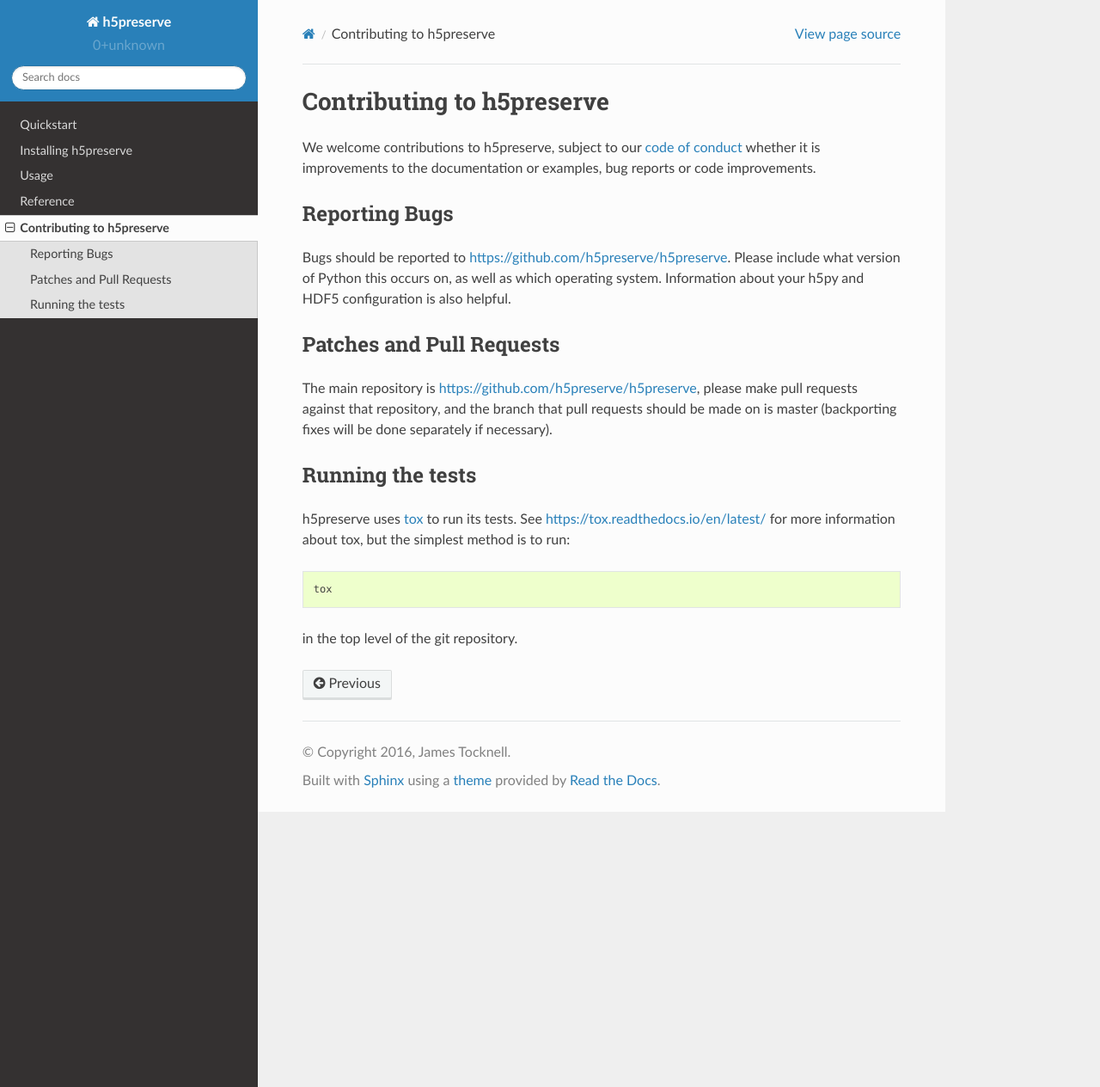
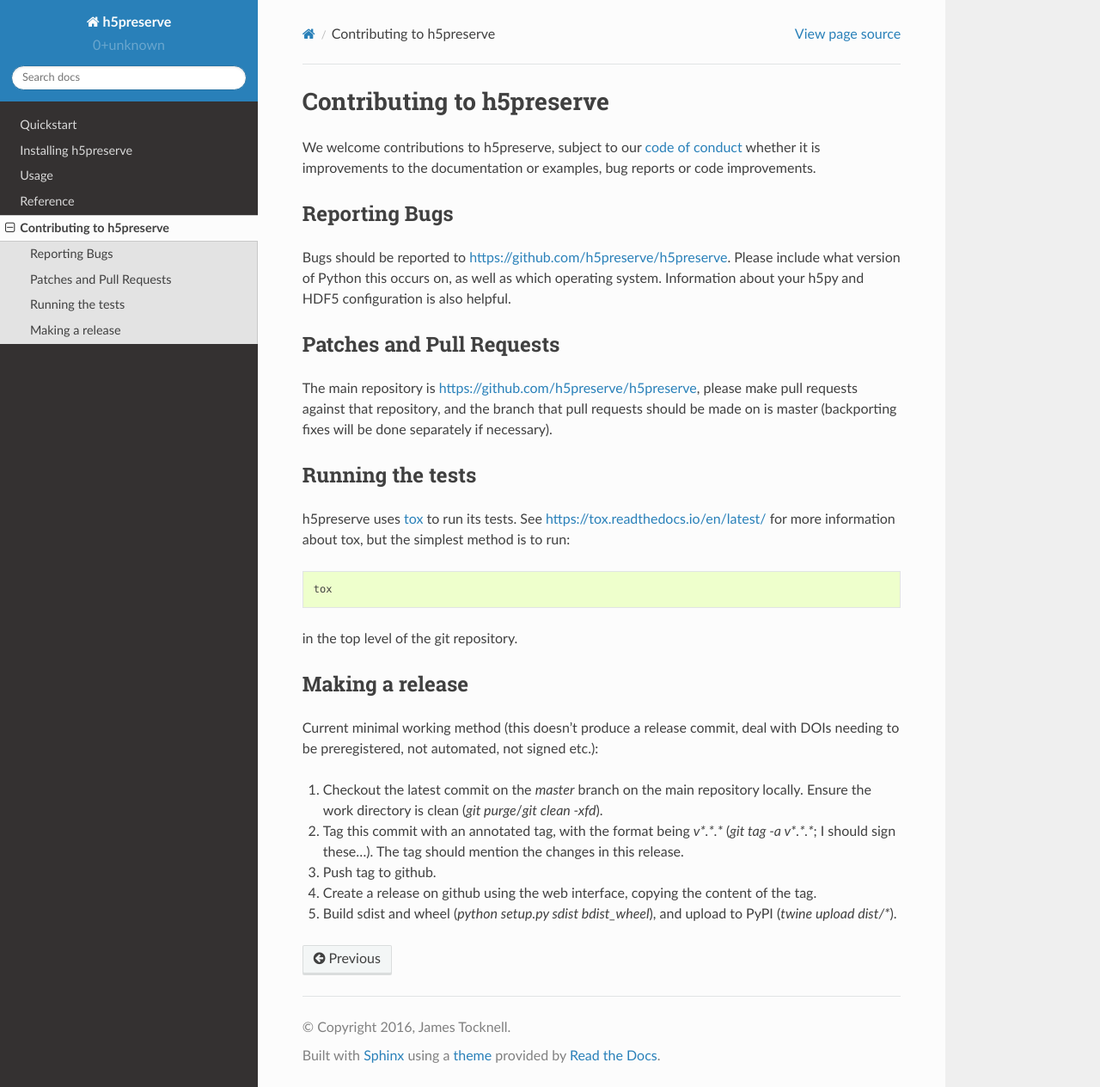
Before and after one commit to h5preserve/h5preserve, a Sphinx documentation site: the page built from docs/Contributing.rst, in a window 1280 px wide and 1264 px high. Shown: the whole window at 86% size. Built offline with Sphinx 7.4.7 and the Read the Docs theme 2.0.0, drawn with Linux system fonts in a browser that asks for light colours.

Commit message:
DOC: Add releasing instructions

```diff
--- a/docs/Contributing.rst
+++ b/docs/Contributing.rst
@@ -29,3 +29,19 @@
 in the top level of the git repository.
 
 .. _tox: https://tox.readthedocs.io/en/latest/
+
+Making a release
+----------------
+Current minimal working method (this doesn't produce a release commit, deal
+with DOIs needing to be preregistered, not automated, not signed etc.):
+
+#. Checkout the latest commit on the `master` branch on the main repository
+   locally. Ensure the work directory is clean (`git purge`/`git clean -xfd`).
+#. Tag this commit with an annotated tag, with the format being `v*.*.*`
+   (`git tag -a v*.*.*`; I should sign these...). The tag should mention the
+   changes in this release.
+#. Push tag to github.
+#. Create a release on github using the web interface, copying the content of
+   the tag.
+#. Build sdist and wheel (`python setup.py sdist bdist_wheel`), and upload to
+   PyPI (`twine upload dist/*`).
```
